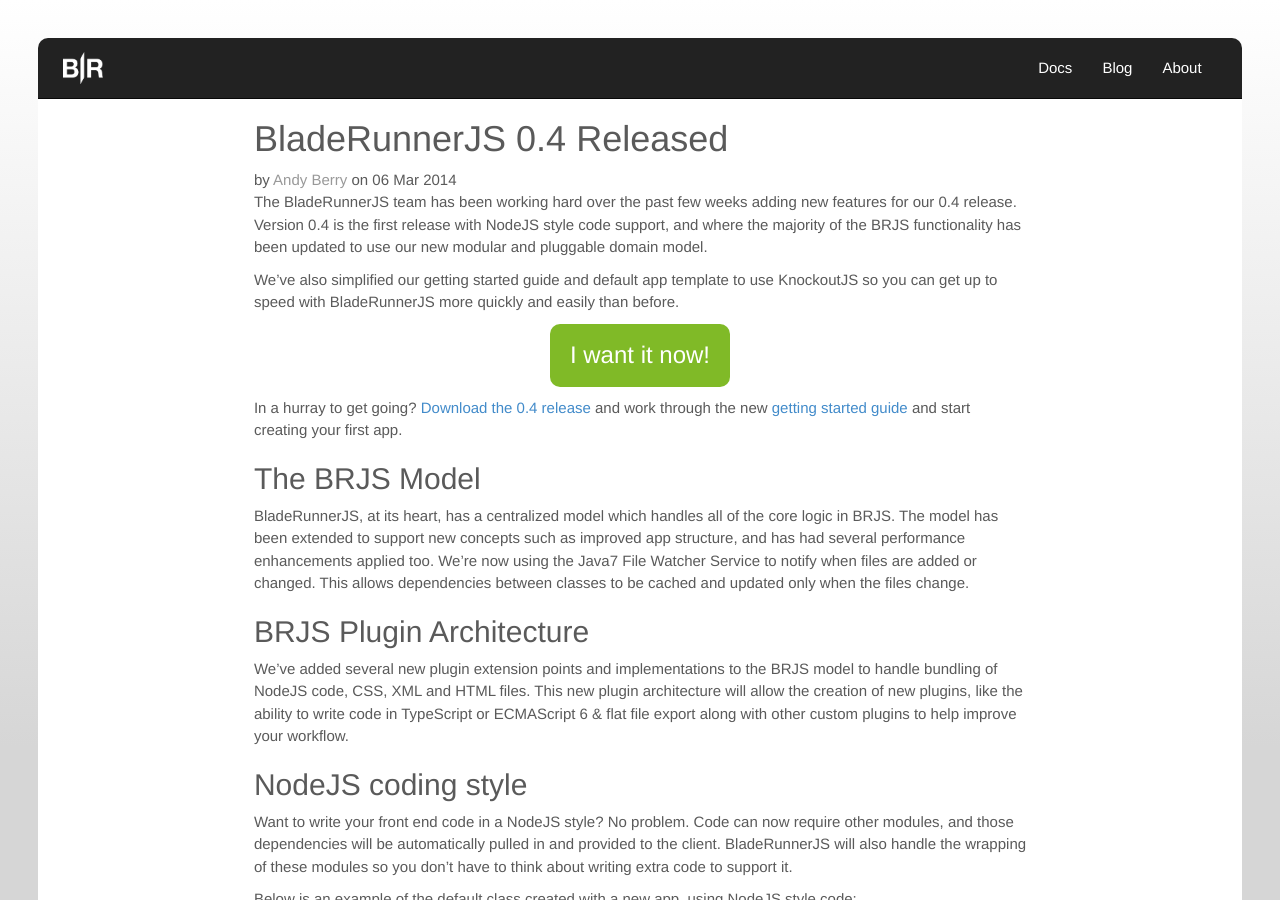
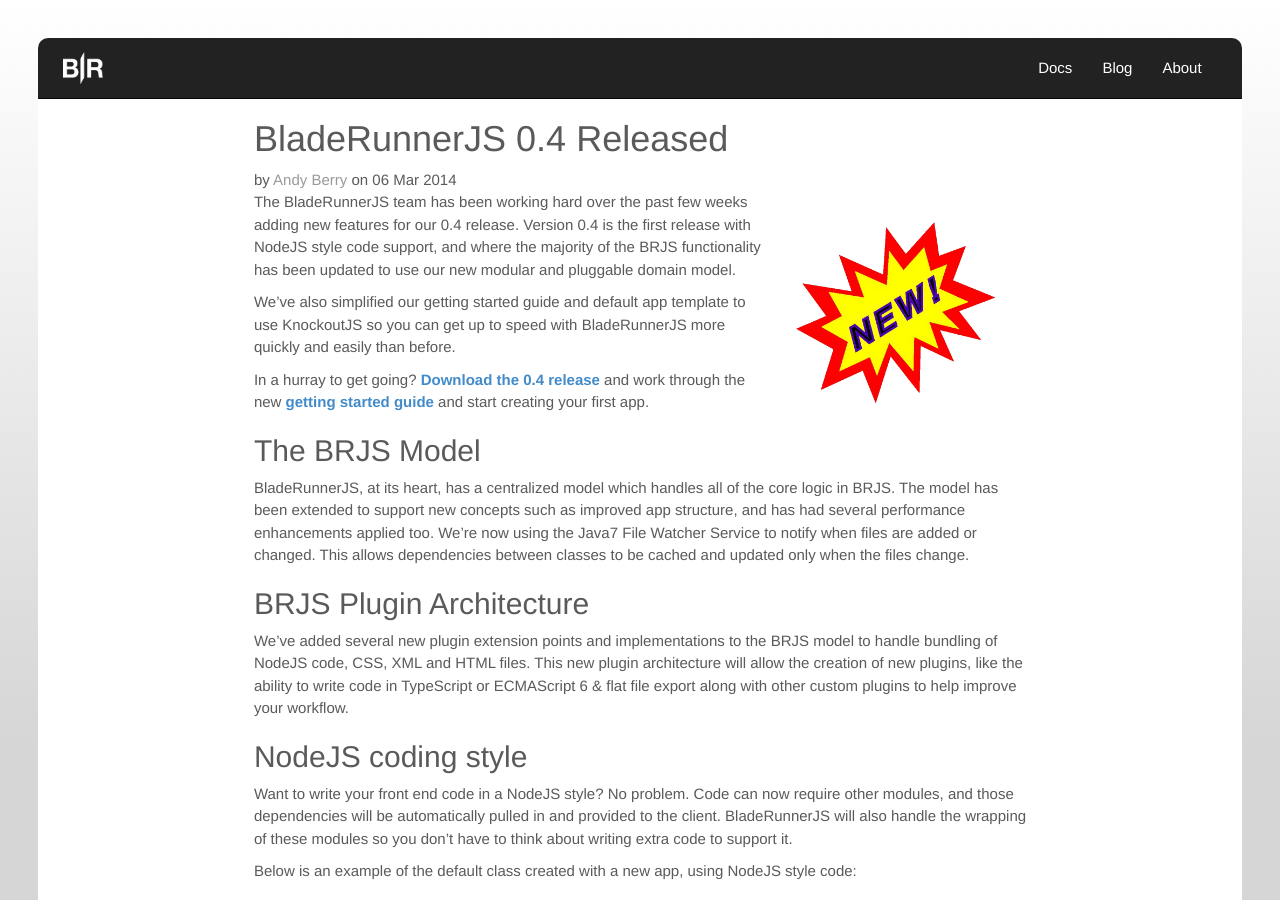
Before and after one commit to BladeRunnerJS/brjs-site, a Jekyll site: the page built from _posts/2014-03-06-0.4-released.md, in a window 1280 px wide and 900 px high. Built offline with Jekyll 4.4.1, drawn with Linux system fonts in a browser that asks for light colours; nearby versions of some CDN libraries; Markdown is read by kramdown in place of the engine named in the settings; comment, search, counter and statistics services are not loaded.

Commit message:
Minor update - png image

```diff
--- a/_posts/2014-03-06-0.4-released.md
+++ b/_posts/2014-03-06-0.4-released.md
@@ -2,21 +2,18 @@
 layout: post
 title: "BladeRunnerJS 0.4 Released"
 authors: [andyberry88]
-thumb: 0.4-new.jpg
+thumb: 0.4-new.png
 
 excerpt: The BladeRunnerJS team has been working hard over the past few weeks adding new features for our 0.4 release. Version 0.4 is the first release with NodeJS style code support, and where the majority of the BRJS functionality has been updated to use our new modular and pluggable domain model.
 
 ---
 
+<img src="/blog/img/{{ page.thumb }}" style="margin: 30px; width:200px;" align="right" />
 The BladeRunnerJS team has been working hard over the past few weeks adding new features for our 0.4 release. Version 0.4 is the first release with NodeJS style code support, and where the majority of the BRJS functionality has been updated to use our new modular and pluggable domain model.
 
 We’ve also simplified our getting started guide and default app template to use KnockoutJS so you can get up to speed with BladeRunnerJS more quickly and easily than before.
 
-<p class="text-center">
-    <a class="btn btn-large btn-lg btn-success" href="https://github.com/BladeRunnerJS/brjs/releases/download/v0.4/BladeRunnerJS-v0.4-0-g59c3656.zip">I want it now!</a>
-</p>
-
-In a hurray to get going? [Download the 0.4 release](https://github.com/BladeRunnerJS/brjs/releases/download/v0.4/BladeRunnerJS-v0.4-0-g59c3656.zip) and work through the new [getting started guide](http://bladerunnerjs.org/docs/use/getting_started/) and start creating your first app.
+In a hurray to get going? **[Download the 0.4 release](https://github.com/BladeRunnerJS/brjs/releases/download/v0.4/BladeRunnerJS-v0.4-0-g59c3656.zip)** and work through the new **[getting started guide](http://bladerunnerjs.org/docs/use/getting_started/)** and start creating your first app.
 
 ## The BRJS Model
 
```
Also changed, not shown: blog/img/0.4-new.jpg (deleted), blog/img/0.4-new.png (added).
